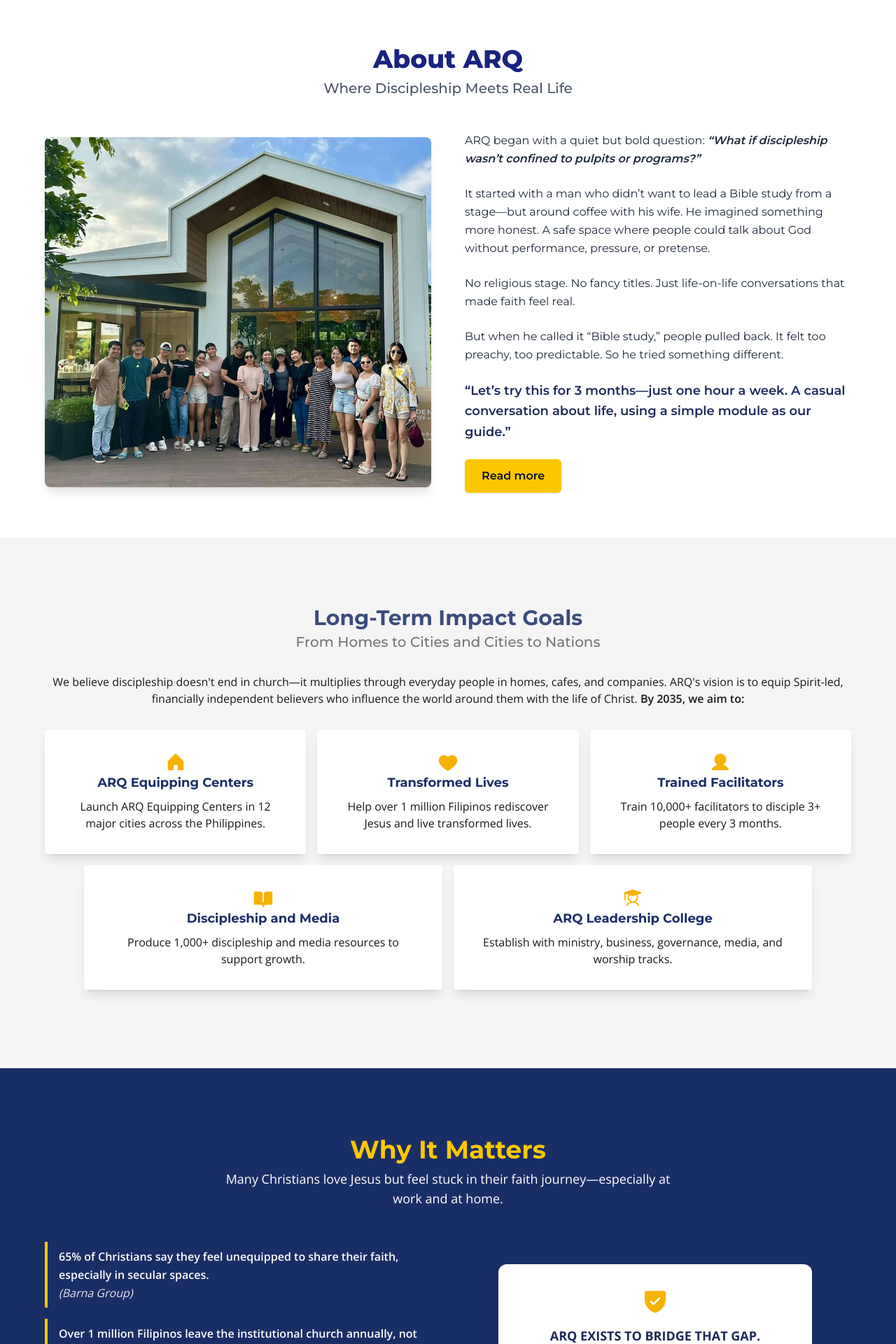
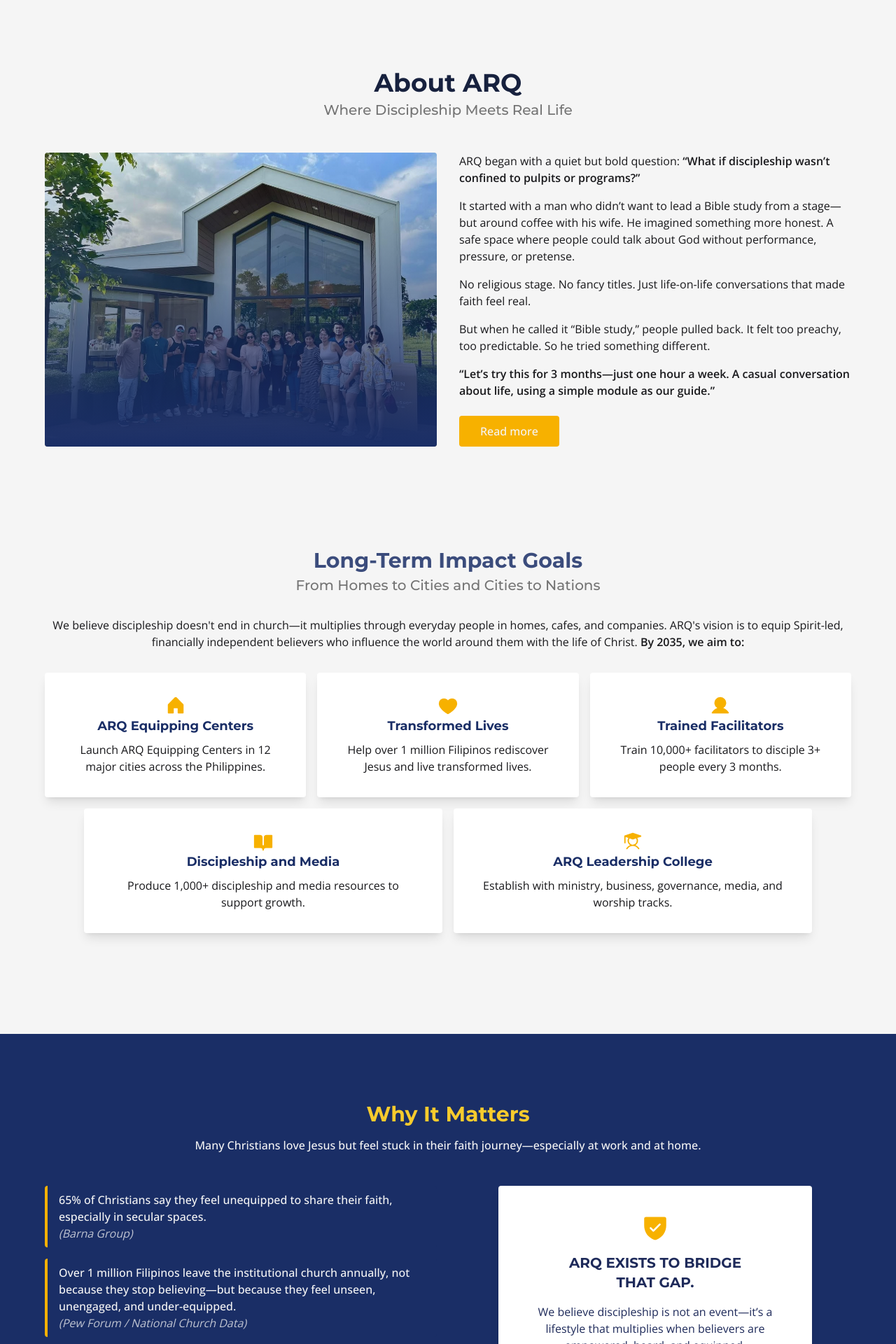
Before and after one commit to arq-developers/web-landing, a Next.js app: page / in a window 1280 px wide. Shown: the part 880-2800 px from the top of the page at 70% size. Built offline with nearby package versions, Linux system fonts and the light colour scheme.

Commit message:
style(ARQ-16): modified and improved sections for responsiveness and consistent styling.

```diff
--- a/src/app/layout.tsx
+++ b/src/app/layout.tsx
@@ -3,7 +3,8 @@
 import "./globals.css";
 
 import Navbar from "@/components/shared/navbar";
-import Footer from "@/components/shared/footer";
+// import Footer from "@/components/shared/footer";
+import Foo from "@/components/shared/foo";
 
 const openSans = Open_Sans({
 	variable: "--font-open-sans",
@@ -213,7 +214,8 @@
 			>
 				<Navbar />
 				<main className="bg-white-soft">{children}</main>
-				<Footer />
+				{/* <Footer /> */}
+				<Foo />
 			</body>
 		</html>
 	);
--- a/src/app/page.tsx
+++ b/src/app/page.tsx
@@ -2,32 +2,30 @@
 
 import {
 	Hero,
+	AboutARQStory,
 	Goals,
+	WhyItMatters,
 	WhatIsARQ,
 	HowARQWorks,
 	Stories,
 	Testimonies,
 	SupportARQ,
 } from "@/components/home";
-import About from "@/components/shared/aboutARQ";
-import WhyItMatters from "@/components/shared/matters";
-import Foo from "@/components/shared/foo";
 
 export default function Page() {
 	return (
 		<div>
 			<Hero />
 			<div id="about">
-				<About />
+				<AboutARQStory />
 			</div>
 			<Goals />
 			<WhyItMatters />
 			<WhatIsARQ />
 			<HowARQWorks />
-      <Stories />
+			<Stories />
 			<Testimonies />
 			<SupportARQ />
-			<Foo />
 		</div>
 	);
 }
--- a/src/components/shared/aboutARQ.tsx
+++ b/src/components/home/about-arq-story.tsx
@@ -3,59 +3,55 @@
 
 function AboutARQ() {
 	return (
-		<section className="bg-white font-montserrat text-[#1a2e66] py-16 px-4 sm:px-6 lg:px-8">
+		<section className="pt-24 pb-12 px-8 md:px-16">
 			<div className="max-w-6xl mx-auto space-y-12">
-				<div className="text-center">
-					<h2 className="text-3xl sm:text-4xl font-extrabold text-[#1a237e]">
+				<div className="font-montserrat flex flex-col items-center justify-center gap-1">
+					<span className="text-blue-dark font-bold text-2xl md:text-4xl leading-tight">
 						About ARQ
-					</h2>
-					<p className="mt-2 text-lg sm:text-xl text-gray-600 font-medium">
+					</span>
+					<span className="text-gray text-base sm:text-lg md:text-xl font-medium leading-tight">
 						Where Discipleship Meets Real Life
-					</p>
+					</span>
 				</div>
 
-				<div className="flex flex-col lg:flex-row items-center gap-12">
-					<div className="w-full lg:w-1/2">
-						<img
-							src="/images/hero/467357773_2396348514046355_3106270350575818250_n.jpg"
-							alt="loading..."
-							className="rounded-lg shadow-lg object-cover w-full h-[500px]"
-						/>
+				<div className="flex flex-col md:flex-row items-stretch gap-8">
+					<div className="w-full md:w-1/2 relative h-80 md:h-auto bg-[url('/images/hero/467357773_2396348514046355_3106270350575818250_n.jpg')] bg-cover bg-center bg-no-repeat rounded-sm">
+						<div className="absolute inset-0 bg-gradient-to-b from-transparent via-blue/50 to-blue w-full h-full rounded-sm"></div>
 					</div>
 
-					<div className="w-full lg:w-1/2 space-y-6">
-						<p className="text-base text-gray-800 leading-relaxed">
+					<div className="w-full md:w-1/2 gap-4 flex flex-col items-start justify-center text-left sm:text-base text-sm">
+						<p>
 							ARQ began with a quiet but bold question:{" "}
-							<span className="font-semibold italic">
+							<span className="font-semibold">
 								“What if discipleship wasn’t confined to pulpits or programs?”
 							</span>
 						</p>
 
-						<p className="text-base text-gray-800 leading-relaxed">
+						<p>
 							It started with a man who didn’t want to lead a Bible study from a
 							stage—but around coffee with his wife. He imagined something more
 							honest. A safe space where people could talk about God without
 							performance, pressure, or pretense.
 						</p>
 
-						<p className="text-base text-gray-800 leading-relaxed">
+						<p>
 							No religious stage. No fancy titles. Just life-on-life
 							conversations that made faith feel real.
 						</p>
 
-						<p className="text-base text-gray-800 leading-relaxed">
+						<p>
 							But when he called it “Bible study,” people pulled back. It felt
 							too preachy, too predictable. So he tried something different.
 						</p>
 
-						<p className="text-lg font-semibold text-[#1E2A5A] leading-relaxed">
+						<p className="font-semibold">
 							“Let’s try this for 3 months—just one hour a week. A casual
 							conversation about life, using a simple module as our guide.”
 						</p>
 
 						<Link
 							href="/about"
-							className="inline-block bg-yellow-400 text-black font-semibold py-3 px-6 rounded-md shadow hover:bg-yellow-300 transition duration-300"
+							className="bg-yellow-dark py-2 px-7 rounded-sm text-white-soft font-medium text-sm md:text-base border-2 border-transparent hover:bg-transparent hover:border-2 hover:border-blue-dark hover:text-blue-dark transition-all duration-300 disabled mt-2 cursor-not-allowed"
 						>
 							Read more
 						</Link>
--- a/src/components/home/goals.tsx
+++ b/src/components/home/goals.tsx
@@ -72,7 +72,7 @@
 	];
 
 	return (
-		<div className="w-full h-full pb-28 pt-24 px-8 md:px-16 flex flex-col justify-center items-center text-center gap-8 transition-all duration-300 ">
+		<div className="w-full h-full pb-36 pt-24 px-8 md:px-16 flex flex-col justify-center items-center text-center gap-8 transition-all duration-300 ">
 			<div className="font-montserrat flex flex-col items-center justify-center gap-1">
 				<span className="text-blue/85 font-bold text-xl sm:text-2xl md:text-3xl leading-tight">
 					Long-Term Impact Goals
--- a/src/components/home/index.ts
+++ b/src/components/home/index.ts
@@ -1,5 +1,7 @@
 import Hero from "@/components/home/hero";
+import AboutARQStory from "@/components/home/about-arq-story";
 import Goals from "@/components/home/goals";
+import WhyItMatters from "@/components/home/why-it-matters";
 import WhatIsARQ from "@/components/home/what-is-arq";
 import HowARQWorks from "@/components/home/how-arq-works";
 import Stories from "@/components/home/stories";
@@ -10,7 +12,9 @@
 
 export {
 	Hero,
+	AboutARQStory,
 	Goals,
+	WhyItMatters,
 	WhatIsARQ,
 	HowARQWorks,
 	Stories,
--- a/src/components/home/testimonies.tsx
+++ b/src/components/home/testimonies.tsx
@@ -5,21 +5,24 @@
 export default function Testimonies() {
 	const testimonials = [
 		{
-			image: "/images/arq/arq-blue-logo.png",
+			image:
+				"/images/hero/467357773_2396348514046355_3106270350575818250_n.jpg",
 			name: "JESSICA, MOM",
 			location: "Bacolod",
 			message:
 				"Before ARQ, we didn't know how to talk about faith at home. Now, we can't stop.",
 		},
 		{
-			image: "/images/arq/arq-blue-logo.png",
+			image:
+				"/images/hero/467530055_1934671763690962_5162145518103783592_n.jpg",
 			name: "ARQ FACILITATOR, KARL",
 			location: "Las Piñas",
 			message:
 				"I used to think I wasn't 'qualified' to disciple anyone. ARQ gave me the tools and courage.",
 		},
 		{
-			image: "/images/arq/arq-blue-logo.png",
+			image:
+				"/images/hero/474663832_1269361440788485_8472831950214551439_n.jpg",
 			name: "PASTOR MARK",
 			location: "Bacolod",
 			message:
@@ -53,12 +56,12 @@
 								/>
 							</div>
 							<div className="flex md:flex-row flex-col items-center justify-center md:justify-start gap-4 w-full">
-								{/* <img
-                                    src={testimonial.image}
-                                    alt={testimonial.name}
-                                    className="w-16 h-16 rounded-full object-cover"
-                                /> */}
-								<div className="w-16 h-16 rounded-full bg-gray/50 group-hover:bg-white-soft transition-all duration-300"></div>
+								<img
+									src={testimonial.image}
+									alt={testimonial.name}
+									className="w-16 h-16 rounded-full object-cover"
+								/>
+
 								<div className="font-montserrat flex flex-col items-center md:items-start justify-center">
 									<h3 className="font-bold text-blue text-base sm:text-lg mb-1 leading-none group-hover:text-yellow-light transition-all duration-300">
 										{testimonial.name}
--- a/src/components/home/what-is-arq.tsx
+++ b/src/components/home/what-is-arq.tsx
@@ -23,7 +23,7 @@
 	return (
 		<div className="w-full">
 			<div className="bg-gradient-to-b from-blue via-blue/80 to-transparent w-full h-72 rounded-sm"></div>
-			<div className="gap-8 w-full h-full pt-24 px-8 md:px-16 flex flex-col justify-center items-center text-center transition-all duration-300 text-black">
+			<div className="gap-8 w-full h-full pt-24 pb-12 px-8 md:px-16 flex flex-col justify-center items-center text-center transition-all duration-300 text-black">
 				<div className="font-montserrat flex flex-col items-center justify-center gap-1">
 					<span className="text-blue/85 font-bold text-xl sm:text-2xl md:text-3xl leading-tight">
 						What is ARQ?
--- /dev/null
+++ b/src/components/home/why-it-matters.tsx
@@ -0,0 +1,78 @@
+"use client";
+
+import Link from "next/link";
+import { ShieldCheck } from "@phosphor-icons/react";
+
+export default function WhyItMatters() {
+	const stat = [
+		{
+			title:
+				"65% of Christians say they feel unequipped to share their faith, especially in secular spaces.",
+			source: "(Barna Group)",
+		},
+		{
+			title:
+				"Over 1 million Filipinos leave the institutional church annually, not because they stop believing—but because they feel unseen, unengaged, and under-equipped.",
+			source: "(Pew Forum / National Church Data)",
+		},
+		{
+			title:
+				"Most discipleship models are classroom-style and one-directional—leaving no room for honest conversations, personal questions, or relational growth.",
+			source: null,
+		},
+	];
+
+	return (
+		<section
+			id="why-it-matters"
+			className="w-full pt-24 px-8 md:px-16 bg-[#1a2e66] scroll-mt-28 flex flex-col justify-center items-center gap-12"
+		>
+			<div className="flex flex-col items-center justify-center gap-4">
+				<span className="font-montserrat text-yellow-light font-bold text-xl sm:text-2xl md:text-3xl leading-tight">
+					Why It Matters
+				</span>
+				<span className="text-white-soft text-sm sm:text-base font-medium leading-tight">
+					Many Christians love Jesus but feel stuck in their faith
+					journey—especially at work and at home.
+				</span>
+			</div>
+
+			<div className="flex flex-col md:flex-row gap-8 w-full max-w-6xl items-stretch">
+				<div className="flex-1 flex flex-col gap-4">
+					{stat.map((item, index) => (
+						<div
+							key={index}
+							className="bg-blue border-l-4 border-yellow-dark pl-4 py-2 rounded-sm text-white-soft text-left text-sm sm:text-base"
+						>
+							<p className="font-medium">{item.title}</p>
+							{item.source && (
+								<em className="italic opacity-75 hover:opacity-100 hover:text-yellow-dark transition-all duration-300">
+									{item.source}
+								</em>
+							)}
+						</div>
+					))}
+				</div>
+
+				<div className="flex-1 flex justify-center items-center">
+					<div className="bg-white text-[#1E2A5A] p-8 rounded-sm shadow-lg flex flex-col items-center justify-center text-center max-w-auto md:max-w-md w-full gap-2 md:gap-4 h-full scale-100 hover:scale-102 transition-all duration-200">
+						<ShieldCheck size={42} weight="fill" color="#f7b100" />
+						<h3 className="font-bold text-lg sm:text-xl font-montserrat w-full max-w-72">
+							ARQ EXISTS TO BRIDGE THAT GAP.
+						</h3>
+						<p className="text-sm sm:text-base">
+							We believe discipleship is not an event—it’s a lifestyle that
+							multiplies when believers are empowered, heard, and equipped.
+						</p>
+						<Link
+							href="/WhyItMatters"
+							className="text-yellow-dark font-semibold border-b-2 border-b-transparent hover:border-b-yellow-dark text-sm sm:text-base transition-all duration-300 cursor-pointer"
+						>
+							Learn more
+						</Link>
+					</div>
+				</div>
+			</div>
+		</section>
+	);
+}
--- a/src/components/shared/matters.tsx
+++ /dev/null
@@ -1,74 +0,0 @@
-"use client";
-import Link from "next/link";
-import { ShieldCheck } from "@phosphor-icons/react";
-
-const stat = [
-	{
-		title:
-			"65% of Christians say they feel unequipped to share their faith, especially in secular spaces.",
-		source: "(Barna Group)",
-	},
-	{
-		title:
-			"Over 1 million Filipinos leave the institutional church annually, not because they stop believing—but because they feel unseen, unengaged, and under-equipped.",
-		source: "(Pew Forum / National Church Data)",
-	},
-	{
-		title:
-			"Most discipleship models are classroom-style and one-directional—leaving no room for honest conversations, personal questions, or relational growth.",
-		source: null,
-	},
-];
-
-const Stats = ({ title, source }: { title: string; source: string | null }) => (
-	<div className="bg-[#1a2e66] border-l-4 border-yellow-400 pl-4 py-2 text-white text-left text-sm sm:text-base leading-relaxed">
-		<p className="font-semibold">{title}</p>
-		{source && <em className="italic text-gray-200">{source}</em>}
-	</div>
-);
-
-export default function WhyItMatters() {
-	return (
-		<section
-			id="why-it-matters"
-			className="w-full px-6 py-24 lg:px-16 bg-[#1a2e66] scroll-mt-28 flex flex-col justify-center items-center gap-12"
-		>
-			<div className="flex flex-col items-center text-center gap-2">
-				<h2 className="text-yellow-400 text-3xl sm:text-4xl font-bold font-montserrat">
-					Why It Matters
-				</h2>
-				<p className="text-white text-sm sm:text-lg max-w-2xl">
-					Many Christians love Jesus but feel stuck in their faith
-					journey—especially at work and at home.
-				</p>
-			</div>
-
-			<div className="flex flex-col lg:flex-row gap-8 w-full max-w-6xl">
-				<div className="flex-1 flex flex-col gap-4">
-					{stat.map((item, index) => (
-						<Stats key={index} title={item.title} source={item.source} />
-					))}
-				</div>
-
-				<div className="flex-1 flex justify-center items-center">
-					<div className="bg-white text-[#1E2A5A] p-6 sm:p-8 rounded-xl shadow-lg flex flex-col items-center text-center max-w-md w-full gap-4">
-						<ShieldCheck size={40} weight="fill" color="#f7b100" />
-						<h3 className="font-bold text-base sm:text-lg">
-							ARQ EXISTS TO BRIDGE THAT GAP.
-						</h3>
-						<p className="text-sm sm:text-base">
-							We believe discipleship is not an event—it’s a lifestyle that
-							multiplies when believers are empowered, heard, and equipped.
-						</p>
-						<Link
-							href="/WhyItMatters"
-							className="text-yellow-500 font-semibold hover:underline text-sm sm:text-base"
-						>
-							Learn more
-						</Link>
-					</div>
-				</div>
-			</div>
-		</section>
-	);
-}
```
Also changed, not shown: src/components/shared/foo.tsx (+43 -19 lines).
